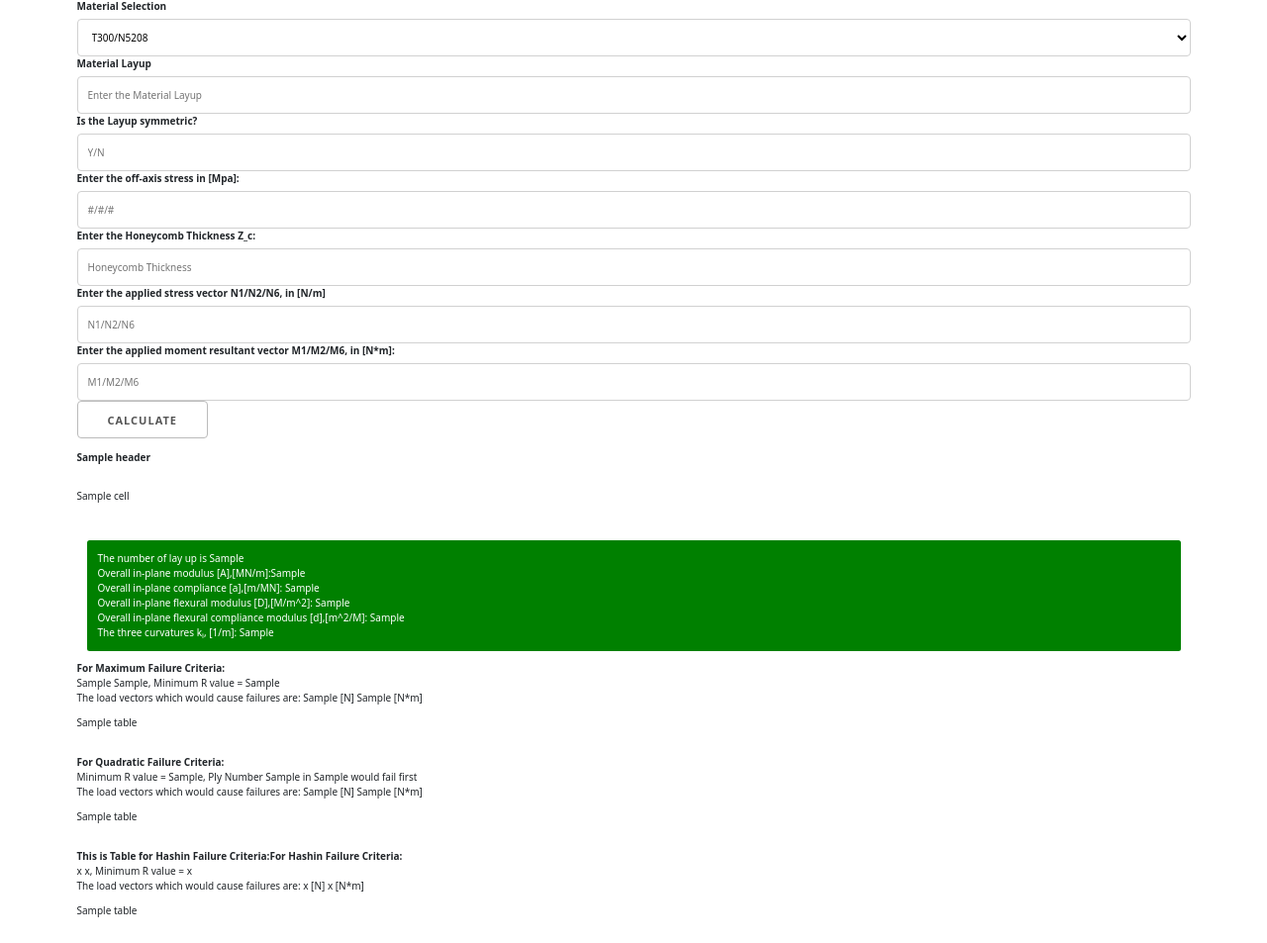
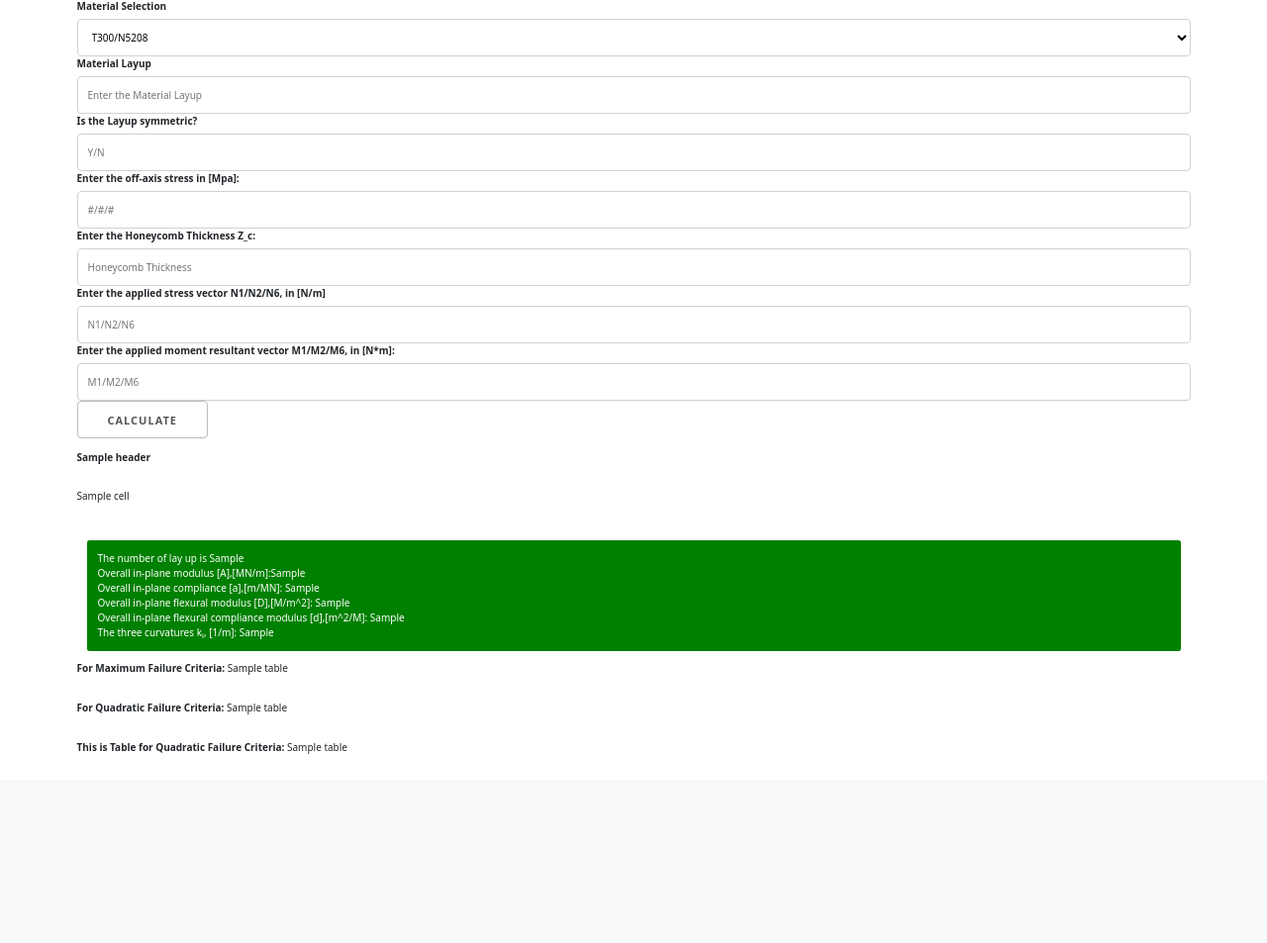
Before and after one commit to jasonzhou1997/flask_project, a Flask app: template templates/app.html in a window 1280 px wide. Shown: the part 72-1025 px from the top of the page at 99% size. After the commit the page ends 834 px from the top, so only its background shows below. Run offline with Flask 2, Linux system fonts and the light colour scheme; the template is opened without the code that fills it: most values are stand-ins (such as "Sample title", 1, 10 or a date in 2020).

Commit message:
Revert "Formatted and added description to failure modes"
This reverts commit a5f54f1b30ff1e7974a3ea134360e5ecbca43321.

```diff
--- a/templates/app.html
+++ b/templates/app.html
@@ -1,3 +1,4 @@
+
 <!DOCTYPE html>
 <html lang="en">
   <head>
@@ -9,6 +10,7 @@
       rel="stylesheet"
       href="https://cdnjs.cloudflare.com/ajax/libs/skeleton/2.0.4/skeleton.min.css"
     />
+
     <style>
       .alert {
         background: green;
@@ -19,15 +21,20 @@
       }
     </style>
     {% extends "base.html" %}
+
 {% block content %}
+
+
   </head>
   <body>
     <div class="container">
       <h3>Composite Material Calculator</h3>
     </div>
+
     <!-- Form -->
     <div class="container">
       <form action="/send" method="POST">
+
         <label for="Operation">Material Selection</label>
         <select class="u-full-width" name="operation">
           <option value="Mat_1">T300/N5208</option>
@@ -36,6 +43,7 @@
           <option value="Mat_4">AS/H3501</option>
           <option value="Mat_5">AS4/PEEK</option>
         </select>
+
         <label for="Number One">Material Layup</label>
         <input
           type="text"
@@ -43,6 +51,7 @@
           class="u-full-width"
           name="Mat_layup"
         />
+
         <label for="Number Two">Is the Layup symmetric?</label>
         <input
           type="text"
@@ -50,6 +59,7 @@
           class="u-full-width"
           name="Sym_checker"
         />
+
         <label for="Number Three">Enter the off-axis stress in [Mpa]:</label>
         <input
           type="text"
@@ -78,8 +88,10 @@
           class="u-full-width"
           name="Mom_Res_Input"
         />
+
         <input type="submit" value="Calculate" id="calc_btn" />
         <br />
+
         <table>
           <tr>
             {% for header in headings %}
@@ -94,6 +106,7 @@
           </tr>
           {% endfor %}
         </table>
+
         <div class="alert">
           The number of lay up is {{Geo_Sym_Arr}}<br>
           Overall in-plane modulus [A],[MN/m]:{{A_Arr}} <br>
@@ -102,49 +115,36 @@
           Overall in-plane flexural compliance modulus [d],[m^2/M]: {{d_Arr}}<br>
           The three curvatures k<sub>i</sub>, [1/m]: {{K_Arr}} <br>
         </div>
+
         <table>
-          {% if Table_1 != None %}
+
           <b>For Maximum Failure Criteria:</b>
-          <p>{{max_list_0}} {{max_list_1}}, Minimum R value = {{max_list_2}}
-            <br>
-            The load vectors which would cause failures are:
-            {{max_list_3}} [N]
-            {{max_list_4}} [N*m]
-          </p>
+
                     {% for table in Table_1 %}
             {{ table|safe }}
 {% endfor %}
-          {% endif %}
+
         </table>
+
         <table>
-          {% if Table_2 != None %}
+          {% if Table_1 != None %}
           <b>For Quadratic Failure Criteria:</b>
-          <p>Minimum R value = {{quad_list_2}}, Ply Number {{quad_list_1}} in {{quad_list_0}} would fail first
-            <br>
-            The load vectors which would cause failures are:
-            {{quad_list_3}} [N]
-            {{quad_list_4}} [N*m]
-          </p>
+
                     {% for table in Table_2 %}
             {{ table|safe }}
 {% endfor %}
           {% endif %}
         </table>
         <table>
-          {% if Table_3 != None %}
-          <b>This is Table for Hashin Failure Criteria:</b>
-          <b>For Hashin Failure Criteria:</b>
-          <p>{{hashin_list_0}} {{hashin_list_1}}, Minimum R value = {{hashin_list_2}}
-            <br>
-            The load vectors which would cause failures are:
-            {{hashin_list_3}} [N]
-            {{hashin_list_4}} [N*m]
-          </p>
+          {% if Table_1 != None %}
+          <b>This is Table for Quadratic Failure Criteria:</b>
+
                     {% for table in Table_3 %}
             {{ table|safe }}
 {% endfor %}
           {% endif %}
         </table>
+
 {% endblock %}
       </form>
     </div>
```
Also changed, not shown: templates/ADI.html (+9 -1 lines). Lines whose indentation alone changed are shown as unchanged.
